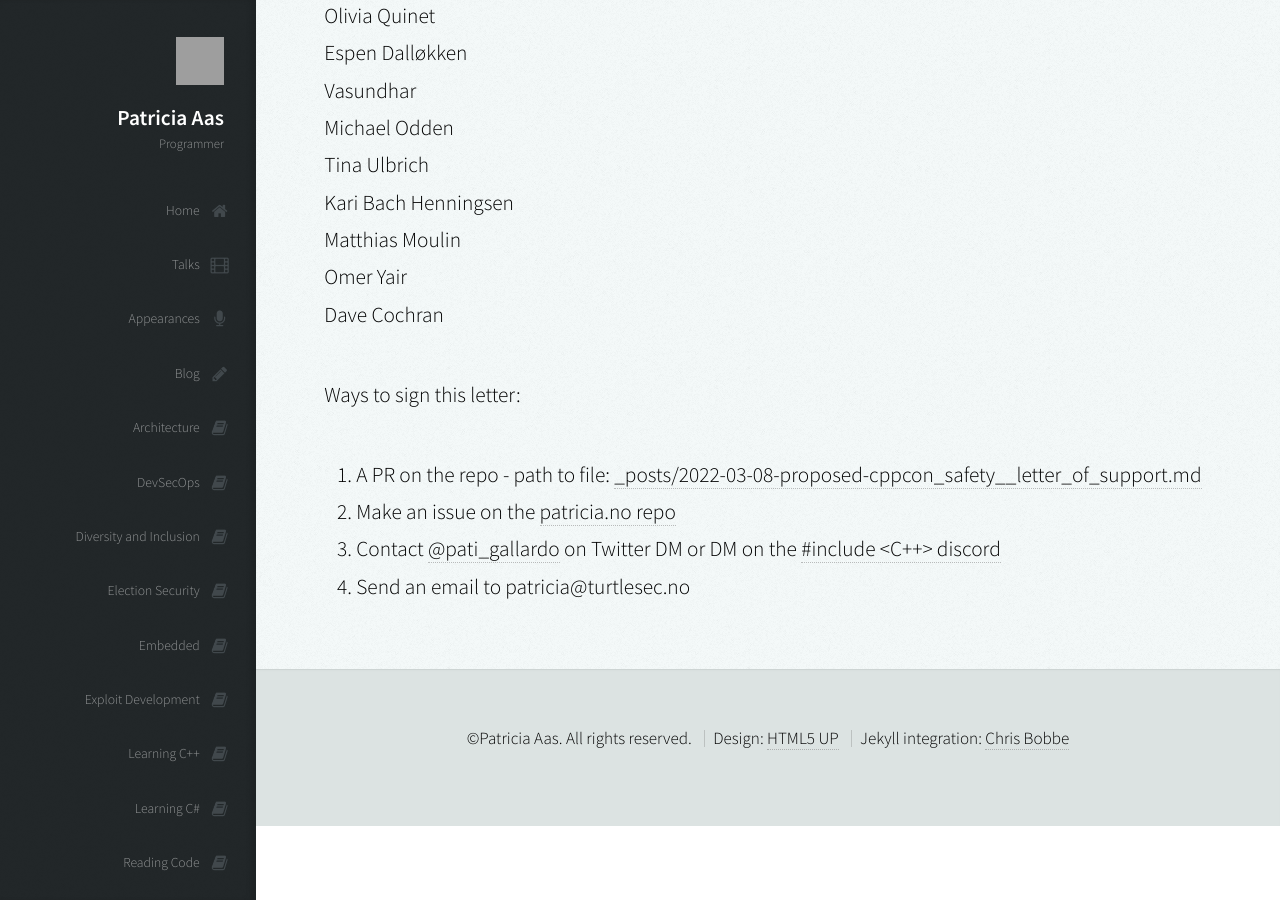
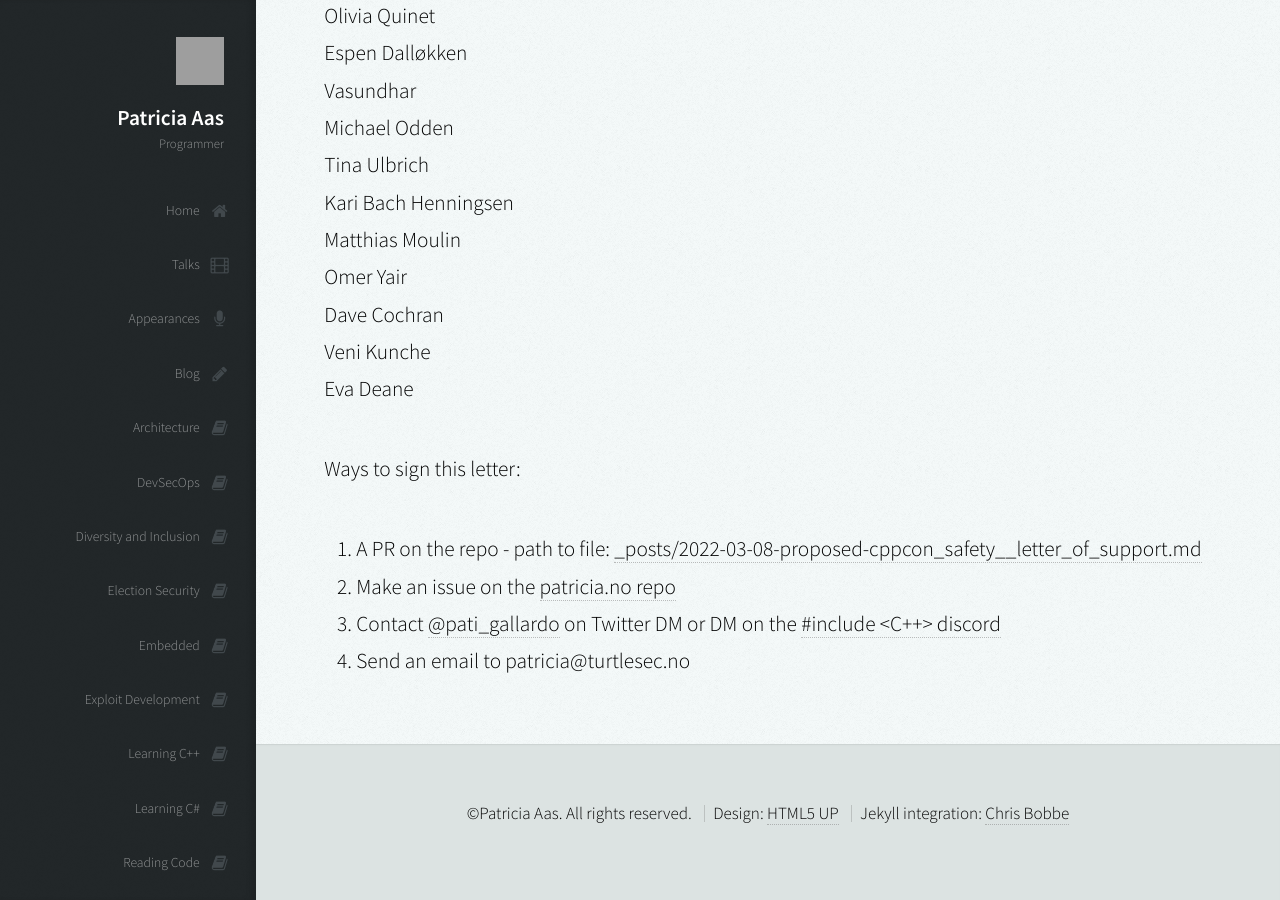
Before and after one commit to patricia-gallardo/patricia-gallardo.github.io, a Jekyll site: the page built from _posts/2022-03-08-proposed-cppcon_safety__letter_of_support.md, in a window 1280 px wide and 900 px high, scrolled down 6418 px. Built offline with Jekyll 4.4.1, drawn with Linux system fonts in a browser that asks for light colours; nearby versions of some CDN libraries; grey boxes are pictures that could not be loaded.

Commit message:
Update 2022-03-08-proposed-cppcon_safety__letter_of_support.md

```diff
--- a/_posts/2022-03-08-proposed-cppcon_safety__letter_of_support.md
+++ b/_posts/2022-03-08-proposed-cppcon_safety__letter_of_support.md
@@ -179,6 +179,8 @@ Kari Bach Henningsen <br>
 Matthias Moulin <br>
 Omer Yair <br>
 Dave Cochran <br>
+Veni Kunche <br>
+Eva Deane <br>
 
 
 Ways to sign this letter:
```
